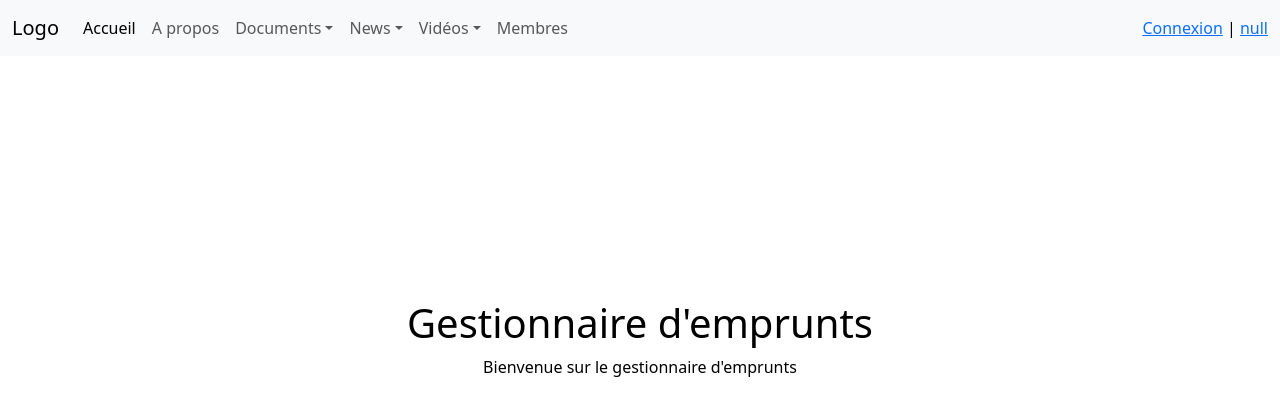
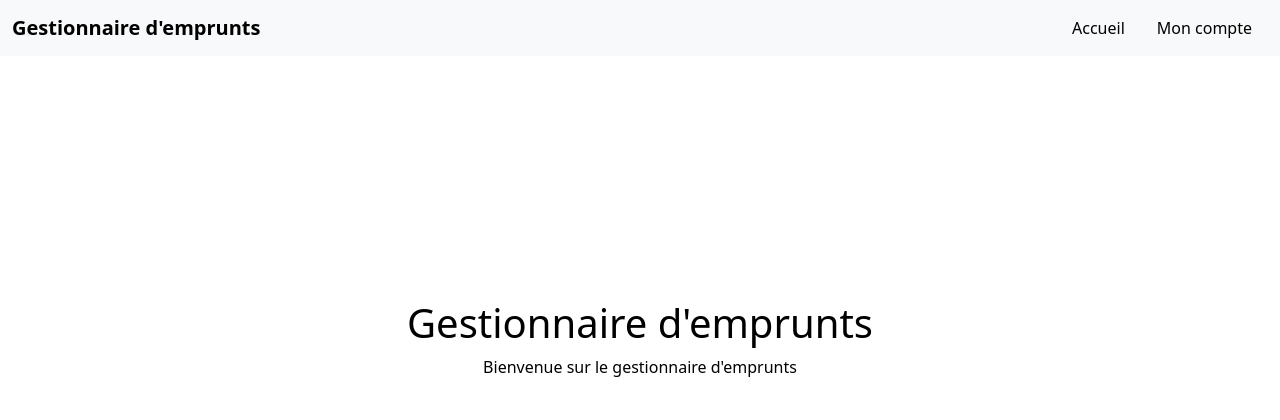
Before and after one commit to doriangilbert/GestionnaireDEmprunt, a PHP site: page / in a window 1280 px wide. Shown: the top 420 px of the page. Run offline with PHP 8.4, Linux system fonts and the light colour scheme; some libraries are stand-ins or nearby versions.

Commit message:
update Navbar

```diff
--- a/main/view/navbar.php
+++ b/main/view/navbar.php
@@ -1,74 +1,30 @@
 <?php
 session_start();
+if (isset($_SESSION["matricule"])) {
+    if ($_SESSION['isAdmin'])
+        $url = "profilAdmin.php";
+    else
+        $url = "profilEmprunteur.php";
+}
+else
+    $url = "login.php";
 ?>
 
 <header>
     <nav class="navbar navbar-expand-md navbar-light fixed-top bg-light">
         <div class="container-fluid">
 
-            <a class="navbar-brand" href="/">Logo</a>
+            <a class="navbar-brand fw-bold" href="index.php">Gestionnaire d'emprunts</a>
             <button class="navbar-toggler" type="button" data-bs-toggle="collapse" data-bs-target="#navbarColor03" aria-controls="navbarColor03" aria-expanded="false" aria-label="Toggle navigation">
                 <span class="navbar-toggler-icon"></span>
             </button>
 
-            <div class="collapse navbar-collapse" id="navbarColor03">
-                <ul class="navbar-nav mr-auto">
-                    <li class="nav-item">
-                        <a class="nav-link active" href="/">Accueil
-                            <span class="visually-hidden">(current)</span>
-                        </a>
-                    </li>
-                    <li class="nav-item">
-                        <a class="nav-link" href="#">A propos</a>
-                    </li>
 
-                    <li class="nav-item dropdown" >
-                        <a class="nav-link dropdown-toggle" data-bs-toggle="dropdown" href="#" role="button" aria-haspopup="true" aria-expanded="false" >Documents</a>
-
-                        <div class="dropdown-menu">
-                            <a class="dropdown-item" href="#">Articles</a>
-                            <div class="dropdown-divider"></div>
-                            <a class="dropdown-item" href="#">Rapports</a>
-                            <div class="dropdown-divider"></div>
-                            <a class="dropdown-item" href="#">Prototypes</a>
-                            <div class="dropdown-divider"></div>
-                            <a class="dropdown-item" href="#">Compte-Rendus</a>
-
-                        </div>
-
-                    </li>
-                    <li class="nav-item dropdown">
-                        <a class="nav-link dropdown-toggle" data-bs-toggle="dropdown" href="" role="button" aria-haspopup="true" aria-expanded="false">News</a>
-                        <div class="dropdown-menu">
-                            <a class="dropdown-item" href="#">Nouvelles</a>
-                            <div class="dropdown-divider"></div>
-                            <a class="dropdown-item" href="#">Séminaires</a>
-                            <div class="dropdown-divider"></div>
-                            <a class="dropdown-item" href="#">Réunions</a>
-                            <div class="dropdown-divider"></div>
-                            <a class="dropdown-item" href="#">Evénements</a>
-
-                        </div>
-
-                    </li>
-
-                    <li class="nav-item dropdown">
-                        <a class="nav-link dropdown-toggle" data-bs-toggle="dropdown" href="#" role="button" aria-haspopup="true" aria-expanded="false">Vidéos</a>
-                        <div class="dropdown-menu">
-                            <a class="dropdown-item" href="#">Demos</a>
-                            <div class="dropdown-divider"></div>
-                            <a class="dropdown-item" href="#">Capture</a>
-
-                        </div>
-                    </li>
-
-                    <li class="nav-item">
-                        <a class="nav-link" href="#">Membres</a>
-                    </li>
-                </ul>
-            </div>
             <div class="navbar-item-custom">
-                <a href="login.php">Connexion</a> | <a href="#">null</a>
+                <div class="d-flex align-items-center">
+                    <a href="index.php" class="text-black text-decoration-none px-3">Accueil</a>
+                    <a class="text-black text-decoration-none px-3" href=<?php echo $url ?>>Mon compte</a>
+                </div>
             </div>
         </div>
     </nav>
--- a/ressources/styles/style.css
+++ b/ressources/styles/style.css
@@ -18,3 +18,7 @@ h1, h2, h3, h4, h5, p {
     width: 50px;
     background-color: #00ff33;
 }
+
+.navbar-item-custom a:hover {
+    font-weight: bold;
+}
```
